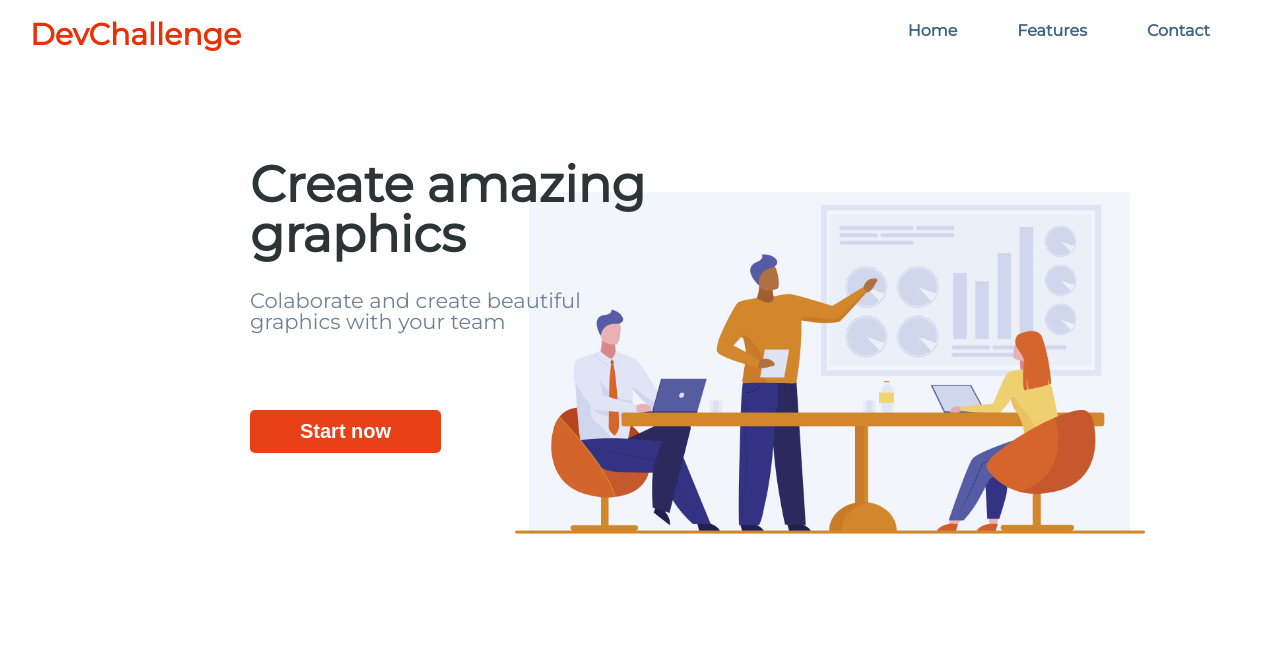
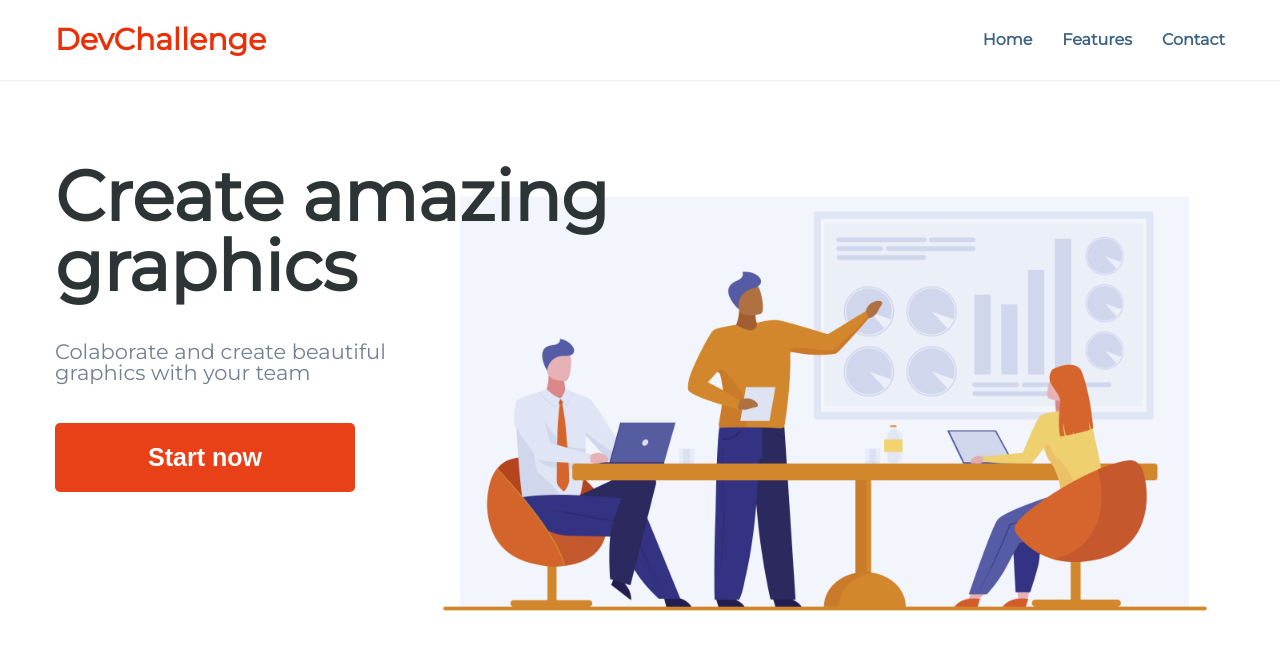
Before and after one commit to Luanramos/AmazingGraphics, a plain HTML site: page index.html in a window 1280 px wide. Drawn offline with Linux system fonts and the light colour scheme.

Commit message:
improvements

```diff
--- a/assets/style/Components/Button.css
+++ b/assets/style/Components/Button.css
@@ -1,11 +1,10 @@
 .button {
     font-weight: bolder;
-    font-size: 20px;
+    font-size: 25px;
     border: 0;
     border-radius: 5px;
     background-color:#e84118;
     color: #fff;
-    margin: 350px 250px;
-    position: absolute;
-    padding: 10px 50px;
+    padding: 20px 50px;
+    max-width: 300px;
 }
--- a/assets/style/Components/Container.css
+++ b/assets/style/Components/Container.css
@@ -1,3 +1,9 @@
 body {
-    font-family: 'Montserrat', Arial, sans-serif;
-  }
+  font-family: "Montserrat", Arial, sans-serif;
+}
+
+.container {
+  max-width: 1170px;
+  margin: 0 auto;
+  position: relative;
+}
--- a/assets/style/Components/Graphics.css
+++ b/assets/style/Components/Graphics.css
@@ -1,20 +1,29 @@
+.graphics-wrap {
+  position: absolute;
+  top: 0;
+  left: 0;
+  display: flex;
+  min-width: 530px;
+  flex-direction: column;
+  gap: 40px;
+  z-index: 1;
+}
+
 .graphics h1 {
-    color: #2d3436;
-    font-size: 50px;
-    font-weight: bold;
-    position: absolute;
-    margin: 100px 250px;
+  color: #2d3436;
+  font-size: 70px;
+  font-weight: bold;
 }
 
 .graphics p {
-    font-size: 21px;
-    color: #718093;
-    position: absolute;
-    margin: 230px 250px;
+  font-size: 21px;
+  color: #718093;
 }
 
 .graphics img {
-    height: 400px;
-    margin-top: 103px;
-    margin-left: 500px;
+    max-width: 800px;
+    height: auto;
+    position: absolute;
+    top: 0;
+    right: 0;
 }
--- a/assets/style/Components/Header.css
+++ b/assets/style/Components/Header.css
@@ -1,31 +1,27 @@
-
-.container {
-    margin: 0;
-}
-
 .header {
     background-color: #fff;
+    border-bottom: 1px solid #eee;
     width: 100%;
+    margin-bottom: 80px;
   }
 
   header .container {
     display: flex;
     text-align: center;
     justify-content: space-between;
-    padding: 10px 0;
+    align-items: center;
+    padding: 25px 0;
   }
 
   .header h2 {
     font-size: 30px;
-    margin: 10px 30px 0;
     font-weight: bold;
     color: #eb2f06;
   }
 
   .header ul {
     display: flex;
-    gap: 60px;
-    margin-right: 70px;
+    gap: 30px;
   }
 
   .header li a {
@@ -34,5 +30,4 @@ header .container {
     color: #3c6382;
     text-decoration: none;
     font-weight: bold;
-    margin-top: 13px;
   }
--- a/index.html
+++ b/index.html
@@ -29,10 +29,11 @@
 <section class="graphics">
   <div class="container">
 
-    <h1>Create amazing <br> graphics</h1>
-    <p>Colaborate and create beautiful <br> graphics with your team</p>
-
-    <button type="button" class="button">Start now</button>
+    <div class="graphics-wrap">
+      <h1>Create amazing <br> graphics</h1>
+      <p>Colaborate and create beautiful <br> graphics with your team</p>
+      <button type="button" class="button">Start now</button>
+    </div>
 
     <figure>
       <img src="./assets/images/team.jpg" alt="Imagem"/>
```
Lines whose indentation alone changed are shown as unchanged.
